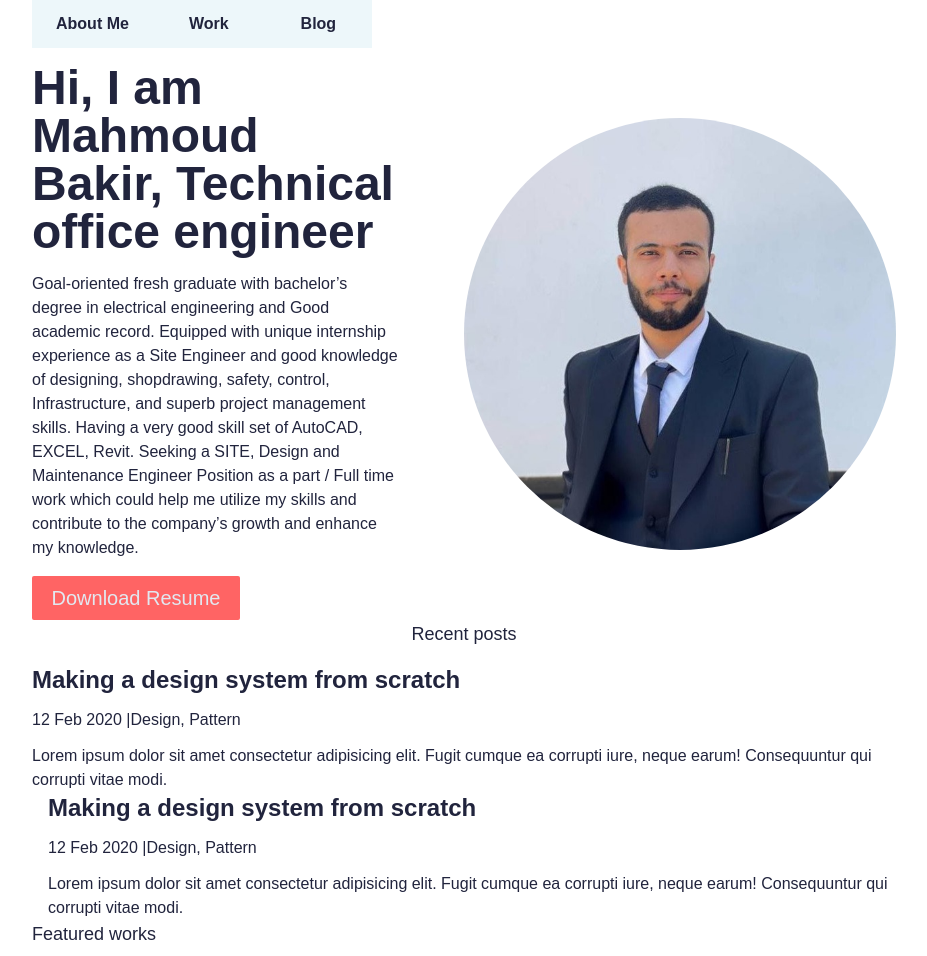
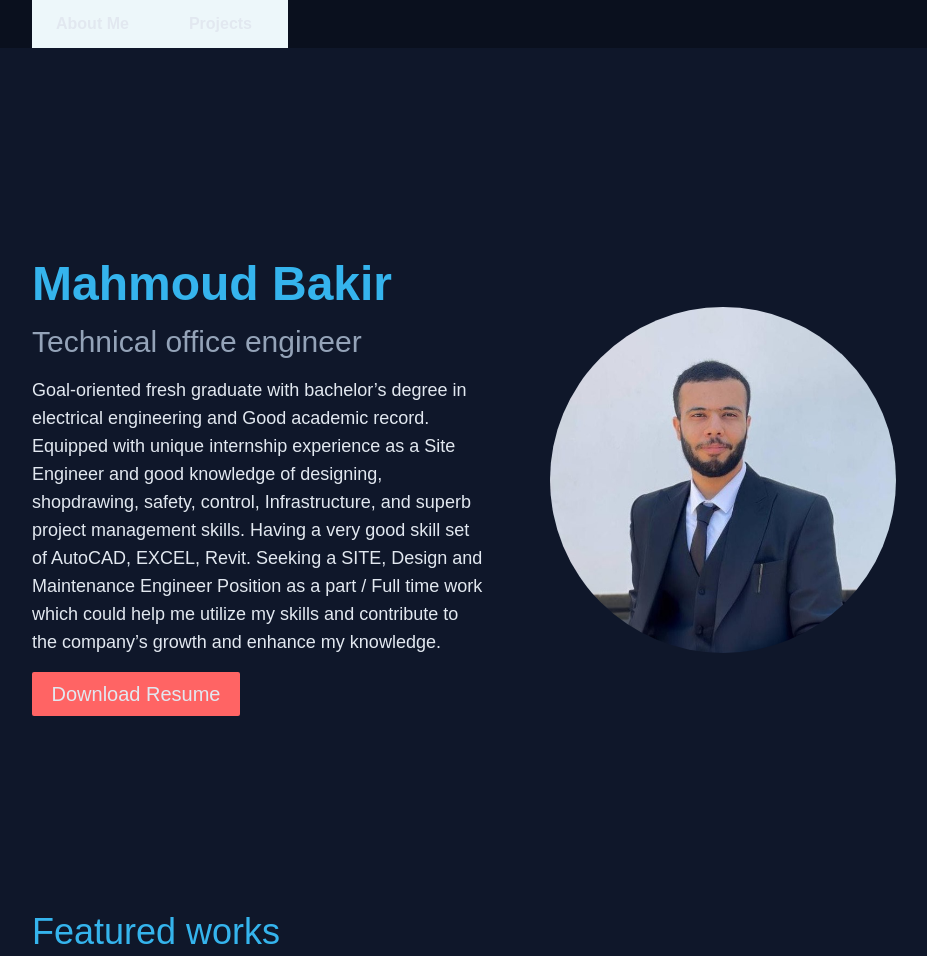
Before and after one commit to MohamedAdelElBaik/portfolio, a website: page index.html in a window 1280 px wide. Shown: the top 956 px of the page, without its empty margins (176-1103 px from the left). Drawn offline with Linux system fonts and the light colour scheme.

Commit message:
FIX_STYLE

```diff
--- a/index.html
+++ b/index.html
@@ -8,9 +8,9 @@
     <!-- <script src="index.js"></script> -->
     <script type="module" src="index.js"></script>
   </head>
-  <body class="space-y-8 white-space-x md:white-space-x-big">
+  <body class="white-space-x md:white-space-x-big bg-background text-white">
     <nav
-      class="md:sticky top-0 bg-light md:bdg-opacity-0 border-dark shadow-xl md:shadow-none md:w-full"
+      class="md:sticky top-0 bg-backgroundDarker md:bdg-opacity-0 border-dark shadow-xl md:shadow-none md:w-full"
     >
       <div class="flex justify-between items-center">
         <div
@@ -20,35 +20,39 @@
           <span class="w-6 h-1 bg-dark rounded-sm"></span>
           <span class="w-6 h-1 bg-dark rounded-sm"></span>
         </div>
-        <h1 class="md:hidden text-2xl font-bold">Mahmoud Bakir</h1>
+        <h1 class="md:hidden text-2xl font-bold text-primary">Mahmoud Bakir</h1>
       </div>
       <ul
         class="nav-list text-center capitalize font-bold flex flex-col md:flex-row-reverse md:mr-auto"
       >
         <a class="nav-item md:bg-light md:px-6" href="#about-me"
-          ><li class="py-3">about me</li></a
+          ><li class="py-3">About me</li></a
         >
-        <a class="nav-item md:bg-light md:px-6" href="#works"
-          ><li class="p-3">work</li></a
-        >
-
-        <a class="nav-item md:bg-light md:px-6" href="#posts"
-          ><li class="p-3">blog</li></a
+        <a class="nav-item md:bg-light md:px-6" href="#projects"
+          ><li class="p-3">Projects</li></a
         >
       </ul>
     </nav>
-    <header id="about-me">
+    <header
+      id="about-me"
+      class="mt-8 md:min-h-screen md:flex justify-center items-center"
+    >
       <div class="f-col md:flex-row-reverse">
         <img
           src="./images/mahmoudbakir.jpg"
           alt="user"
-          class="rounded-full w-2/4 md:w-1/4"
+          class="rounded-full w-2/4 md:w-2/5"
         />
         <div class="f-col text-center md:text-start md:items-start md:pr-16">
-          <h1 class="text-3xl md:text-5xl font-bold self-start">
-            Hi, I am Mahmoud Bakir, Technical office engineer
+          <h1 class="text-3xl md:text-5xl font-bold self-stsart text-primary">
+            Mahmoud Bakir
           </h1>
-          <p class="text-base">
+          <h2
+            class="self-stasrt text-lg md:text-3xl font-medium text-secondary"
+          >
+            Technical office engineer
+          </h2>
+          <p class="text-base md:text-lg">
             Goal-oriented fresh graduate with bachelor’s degree in electrical
             engineering and Good academic record. Equipped with unique
             internship experience as a Site Engineer and good knowledge of
@@ -69,41 +73,14 @@
         </div>
       </div>
     </header>
-    <section id="posts" class="bg-light space-y-4 py-6">
-      <h2 class="section--header md:text-left">Recent posts</h2>
-      <div
-        class="font-medium flex flex-col items-center space-y-4 md:flex-row md:space-y-0 md:space-x-4 md:justify-center"
+
+    <main class="flex flex-col gap-10 mt-8">
+      <section id="projects" class="bg-background space-y-4">
+        <h2
+          class="section--header md:text-start text-2xl md:text-4xl text-primary"
         >
-        <div class="bg-white p-4 rounded-md space-y-3 max-w-96">
-          <h3 class="text-2xl font-bold">
-            Making a design system from scratch
-          </h3>
-          <h4 class="space-x-4">
-            <span>12 Feb 2020</span> <span>|</span><span>Design, Pattern</span>
-          </h4>
-          <p>
-            Lorem ipsum dolor sit amet consectetur adipisicing elit. Fugit
-            cumque ea corrupti iure, neque earum! Consequuntur qui corrupti
-            vitae modi.
-          </p>
-        </div>
-        <div class="bg-white p-4 rounded-md space-y-3 max-w-96">
-          <h3 class="text-2xl font-bold">
-            Making a design system from scratch
-          </h3>
-          <h4 class="space-x-4">
-            <span>12 Feb 2020</span> <span>|</span><span>Design, Pattern</span>
-          </h4>
-          <p>
-            Lorem ipsum dolor sit amet consectetur adipisicing elit. Fugit
-            cumque ea corrupti iure, neque earum! Consequuntur qui corrupti
-            vitae modi.
-          </p>
-        </div>
-      </div>
-    </section>
-    <section id="works" class="bg-white space-y-4">
-      <h2 class="section--header md:text-start">Featured works</h2>
+          Featured works
+        </h2>
 
         <div
           class="f-col md:grid md:grid-cols-4 md:grid-rows-4 md:space-y-0 md:space-x-4 items-center"
@@ -116,7 +93,7 @@
           <div
             class="flex flex-col space-y-3 md:col-span-3 md:row-span-3 md:self-start"
           >
-          <h3 class="text-2xl font-bold">
+            <h3 class="text-2xl font-bold text-secondary">
               Mohamed Emam Distribution Diploma 2023
             </h3>
             <div class="flex space-x-3 items-center">
@@ -126,11 +103,12 @@
             <p>
               1. Illuminate spaces efficiently with our tailored lighting
               design.<br />
-            2. Power up with a robust system, seamlessly integrating sockets and
-            HVAC.<br />
+              2. Power up with a robust system, seamlessly integrating sockets
+              and HVAC.<br />
               3. Simplify management with a detailed panel schedule.<br />
               4. Ensure safety with a meticulous earthing system.<br />
-            5. Optimize budgeting with our transparent Bill of Quantities (BOQ).
+              5. Optimize budgeting with our transparent Bill of Quantities
+              (BOQ).
             </p>
           </div>
           <hr class="opacity-20 md:col-span-4" />
@@ -154,24 +132,26 @@
             <p>
               1. Precisely estimate loads with expertise in Transformer,
               Generator, UPS, and RMU distributor sizing and selection.<br />
-            2. Illuminate spaces effectively through meticulous lighting system
-            design.<br />
-            3. Engineer robust power systems, including panel boards design and
-            single-line diagrams for seamless functionality.<br />
+              2. Illuminate spaces effectively through meticulous lighting
+              system design.<br />
+              3. Engineer robust power systems, including panel boards design
+              and single-line diagrams for seamless functionality.<br />
               4. Implement comprehensive electrical infrastructure and efficient
               cable routing systems.<br />
               5. Employ advanced tools like ETAP & ECODIAL for design
-            optimization, ensuring safety with earthing, lightning systems, and
-            integrating renewable energy solutions like PV systems. Complete the
-            package with a detailed Bill of Quantities (BOQ) and precise shop
-            drawings.
+              optimization, ensuring safety with earthing, lightning systems,
+              and integrating renewable energy solutions like PV systems.
+              Complete the package with a detailed Bill of Quantities (BOQ) and
+              precise shop drawings.
             </p>
           </div>
           <hr class="opacity-20 md:col-span-4" />
         </div>
       </section>
-    <footer class="bg-white space-y-4 pb-28 flex flex-col items-center">
-      <div class="flex justify-between gap-x-8 max-w-56 items-center">
+    </main>
+
+    <footer class="pb-8 flex flex-col items-center mt-8">
+      <div class="flex justify-between gap-x-8 max-w-40 items-center">
         <a href="linkedin.com/in/mahmoud-bakir"
           ><img src="./images/Linkedin.svg" alt="linkedin"
         /></a>
@@ -182,7 +162,7 @@
           <img src="./images/whatsapp.svg" alt="phone" />
         </a>
       </div>
-      <h2 class="text-sm text-center font-bold">
+      <h2 class="text-sm text-center font-bold mt-3">
         mahmoudbakir001@gmail.com | +201553658344
       </h2>
     </footer>
```
Lines whose indentation alone changed are shown as unchanged.
